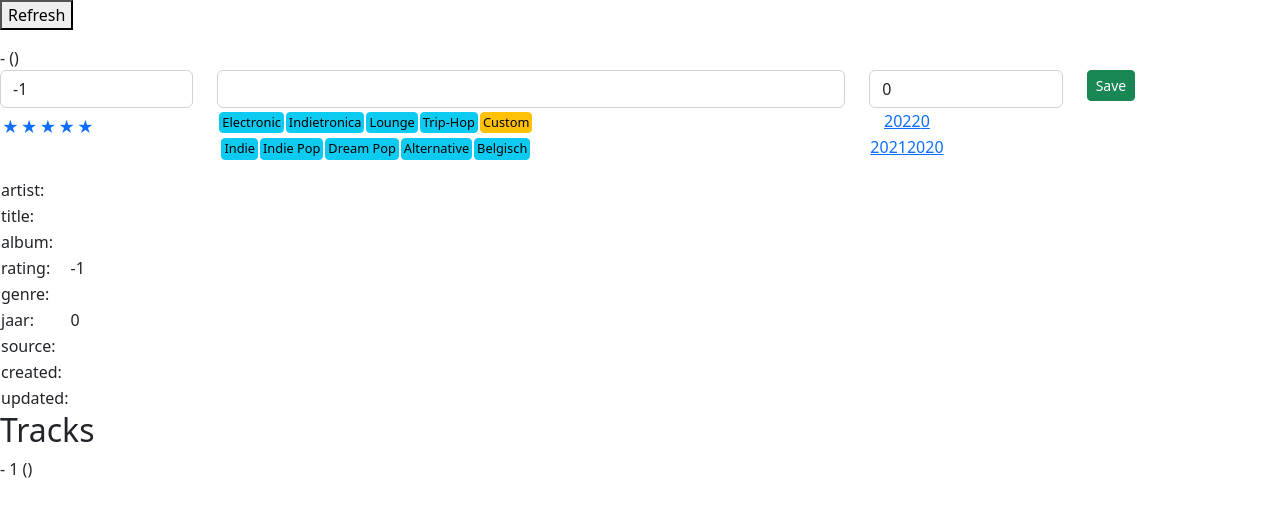
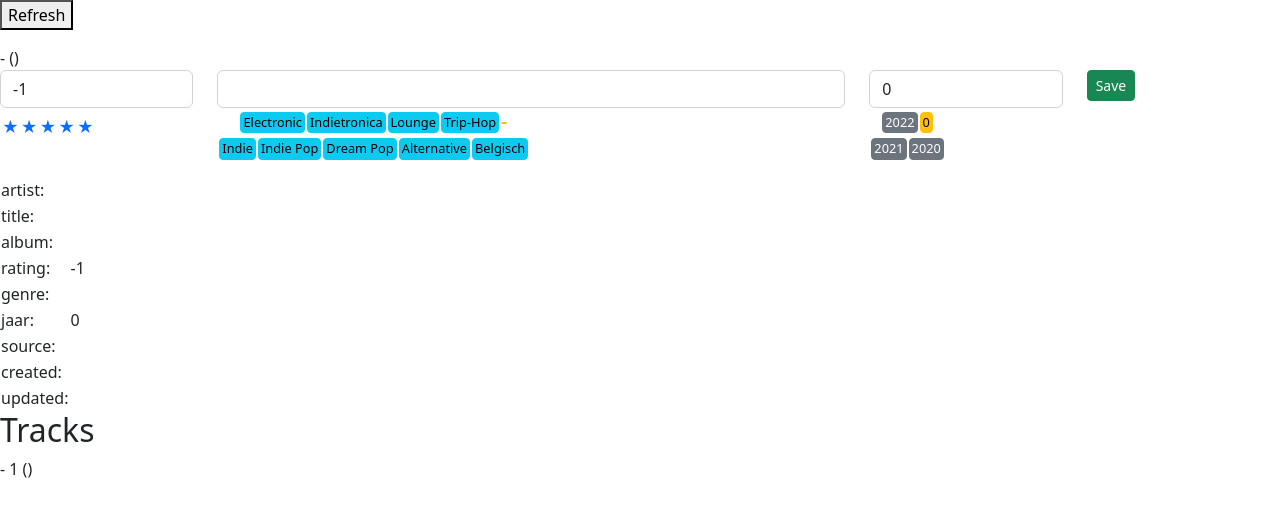
Before and after one commit to struyfe/angular-ivy-j7bpbc, an Angular app: page / in a window 1280 px wide. Shown: the top 516 px of the page. Built offline with nearby package versions, Linux system fonts and the light colour scheme; no server answers.

Commit message:
1 file modified

```diff
--- a/src/app/ratingPane/ratingPane.component.html
+++ b/src/app/ratingPane/ratingPane.component.html
@@ -72,7 +72,7 @@
           <button type="button" class="btn btn-info btn-sm" style="padding: 0px 2px; margin: 0px 1px; font-size: .80rem;" (click)='myTrack.genre="Indietronica"'>Indietronica</button>
           <button type="button" class="btn btn-info btn-sm" style="padding: 0px 2px; margin: 0px 1px; font-size: .80rem;" (click)='myTrack.genre="Lounge"'>Lounge</button>
           <button type="button" class="btn btn-info btn-sm" style="padding: 0px 2px; margin: 0px 1px; font-size: .80rem;" (click)='myTrack.genre="Trip-Hop"'>Trip-Hop</button>
-          <button type="button" class="btn btn-warning btn-sm" style="padding: 0px 2px; margin: 0px 1px; font-size: .80rem;" (click)='myTrack.genre="Custom"'>Custom</button>
+          <button type="button" class="btn btn-warning btn-sm" style="padding: 0px 2px; margin: 0px 1px; font-size: .80rem;" (click)='myTrack.genre=RatingRecentGenre'>{{RatingRecentGenre}}</button>
         </td>
       </tr>
       <tr>
@@ -89,14 +89,14 @@
     <table>
       <tr>
         <td align="center">
-          <a href=""><span class="label label-default" ng-click='myTrack.jaar=GetCurrentYear(0)'>{{GetCurrentYear(0)}}</span></a>
-          <a href=""><span class="label label-warning" ng-click='myTrack.jaar=RatingRecentJaar'>{{RatingRecentJaar}}</span></a>
+          <button type="button" class="btn btn-secondary btn-sm" style="padding: 0px 2px; margin: 0px 1px; font-size: .80rem;" (click)='myTrack.jaar=GetCurrentYear(0)'>{{GetCurrentYear(0)}}</button>
+          <button type="button" class="btn btn-warning btn-sm" style="padding: 0px 2px; margin: 0px 1px; font-size: .80rem;" (click)='myTrack.jaar=RatingRecentJaar'>{{RatingRecentJaar}}</button>
         </td>
       </tr>
       <tr>
         <td align="center">
-          <a href=""><span class="label label-default" ng-click='myTrack.jaar=GetCurrentYear(-1)'>{{GetCurrentYear(-1)}}</span></a>
-          <a href=""><span class="label label-default" ng-click='myTrack.jaar=GetCurrentYear(-2)'>{{GetCurrentYear(-2)}}</span></a>
+          <button type="button" class="btn btn-secondary btn-sm" style="padding: 0px 2px; margin: 0px 1px; font-size: .80rem;" (click)='myTrack.jaar=GetCurrentYear(-1)'>{{GetCurrentYear(-1)}}</button>
+          <button type="button" class="btn btn-secondary btn-sm" style="padding: 0px 2px; margin: 0px 1px; font-size: .80rem;" (click)='myTrack.jaar=GetCurrentYear(-2)'>{{GetCurrentYear(-2)}}</button>
         </td>
       </tr>
     </table>
```
